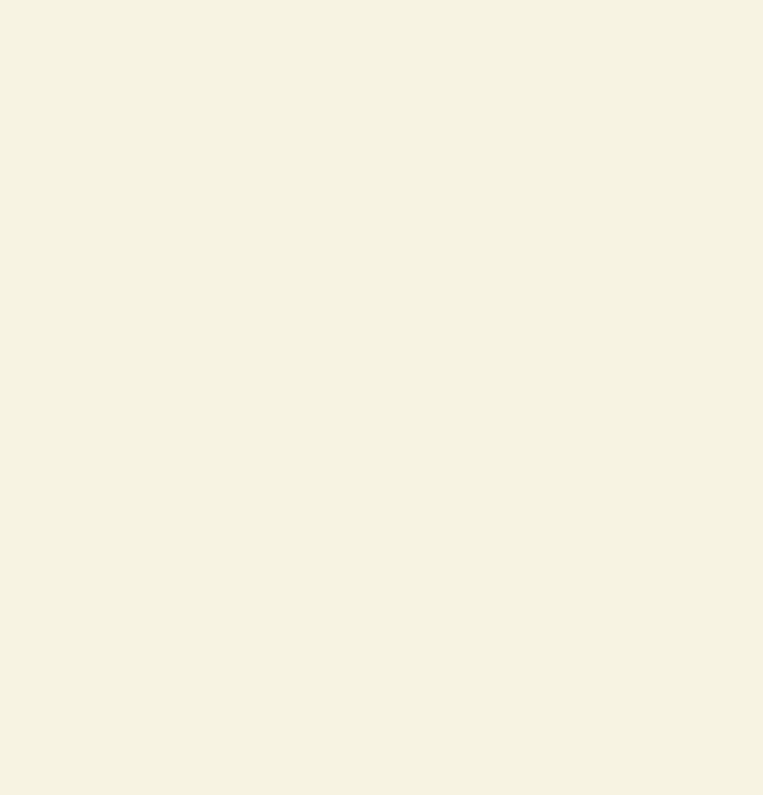
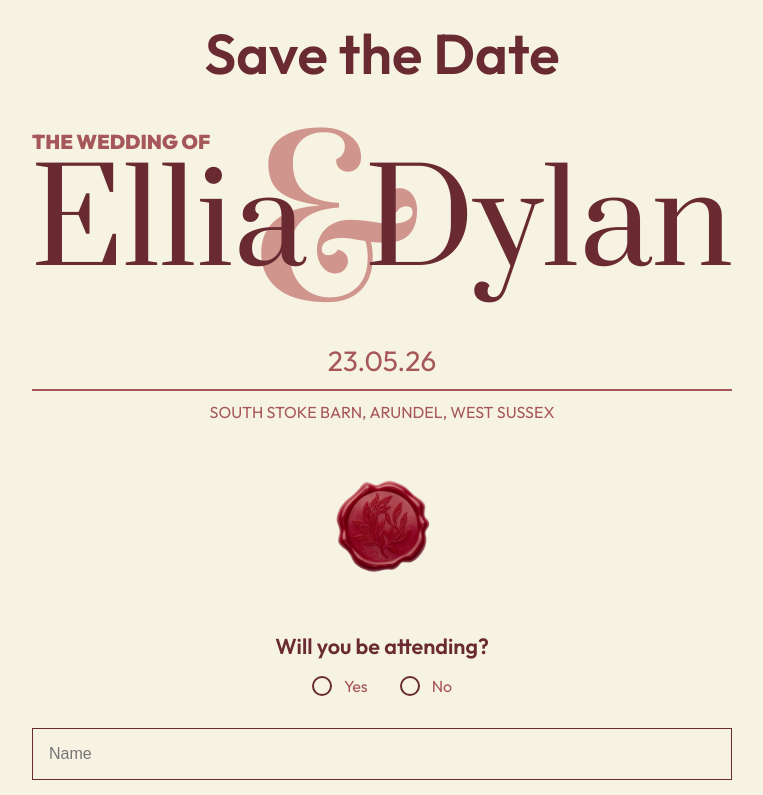
Before and after one commit to GarySimons/ellia-dylan-wedding, a React (Create React App) app: page /save-the-date in a window 1280 px wide. Before the commit this address had no page. Shown: the top 795 px of the page, without its empty margins (258-1021 px from the left). Built offline with nearby package versions, Linux system fonts and the light colour scheme; a web font is replaced by a local one.

Commit message:
Save date page added. Adding content from home and contact pages

```diff
--- a/src/App.js
+++ b/src/App.js
@@ -6,6 +6,7 @@ import Details from "./routes/Details";
 import Location from "./routes/Location";
 import Accommodation from "./routes/Accommodation";
 import Contact from "./routes/Contact";
+import SaveDate from "./routes/SaveDate";
 
 function App() {
   return (
@@ -16,6 +17,7 @@ function App() {
         <Route path="/location" element={<Location />} />
         <Route path="/accommodation" element={<Accommodation />} />
         <Route path="/contact" element={<Contact />} />
+        <Route path="/save-the-date" element={<SaveDate />} />
       </Routes>
     </div>
   );
--- a/src/components/EmailForm.js
+++ b/src/components/EmailForm.js
@@ -7,7 +7,7 @@ const EmailForm = () => {
     name: "",
     email: "",
     message: "",
-    attendance: "", // ✅ Added attendance field
+    attendance: "",
   });
 
   const [status, setStatus] = useState("");
--- a/src/components/Navbar.js
+++ b/src/components/Navbar.js
@@ -70,6 +70,16 @@ const Navbar = () => {
               CONTACT
             </Link>
           </li>
+          <li>
+            <Link
+              to="/save-the-date"
+              className={
+                location.pathname === "/save-the-date" ? "active-link" : ""
+              }
+            >
+              SAVE THE DATE
+            </Link>
+          </li>
         </ul>
         <div className="hamburger" onClick={handleClick}>
           {hamburgerClick ? (
--- a/src/routes/HomeStyles.scss
+++ b/src/routes/HomeStyles.scss
@@ -162,3 +162,15 @@
     opacity: 1;
   }
 }
+
+.save-heading {
+  font-weight: 600;
+  font-size: 2rem;
+  color: $main-red;
+  margin: 0 0 2rem 0;
+
+  @media screen and (min-width:420px) {
+    font-size: 3.5rem;
+    margin: 0 0 2.5rem 0;
+  }
+}
--- /dev/null
+++ b/src/routes/SaveDate.js
@@ -0,0 +1,36 @@
+import React from "react";
+import Navbar from "../components/Navbar";
+import Footer from "../components/Footer";
+import EmailForm from "../components/EmailForm";
+import waxSeal from "../assets/wax-seal.png";
+import "./HomeStyles.scss";
+
+const SaveDate = () => {
+  return (
+    <div>
+      <div className="home-main-container">
+        <h1 className="save-heading">Save the Date</h1>
+        <div className="ranged-left-container">
+          <p className="wedding">THE WEDDING OF</p>
+        </div>
+        <div className="name-container">
+          <h1 className="name ellia">Ellia</h1>
+          <h1 className="name and">&</h1>
+          <h1 className="name dylan">Dylan</h1>
+        </div>
+        <div className="home-date-container">
+          <p className="home-date">23.05.26</p>
+          <hr className="home-line" />
+          <p className="home-address">SOUTH STOKE BARN, ARUNDEL, WEST SUSSEX</p>
+        </div>
+        <img src={waxSeal} alt="Wax Seal" className="wax-image" />
+      </div>
+      <div className="main-container">
+        <EmailForm />
+      </div>
+      <Footer />
+    </div>
+  );
+};
+
+export default SaveDate;
```
